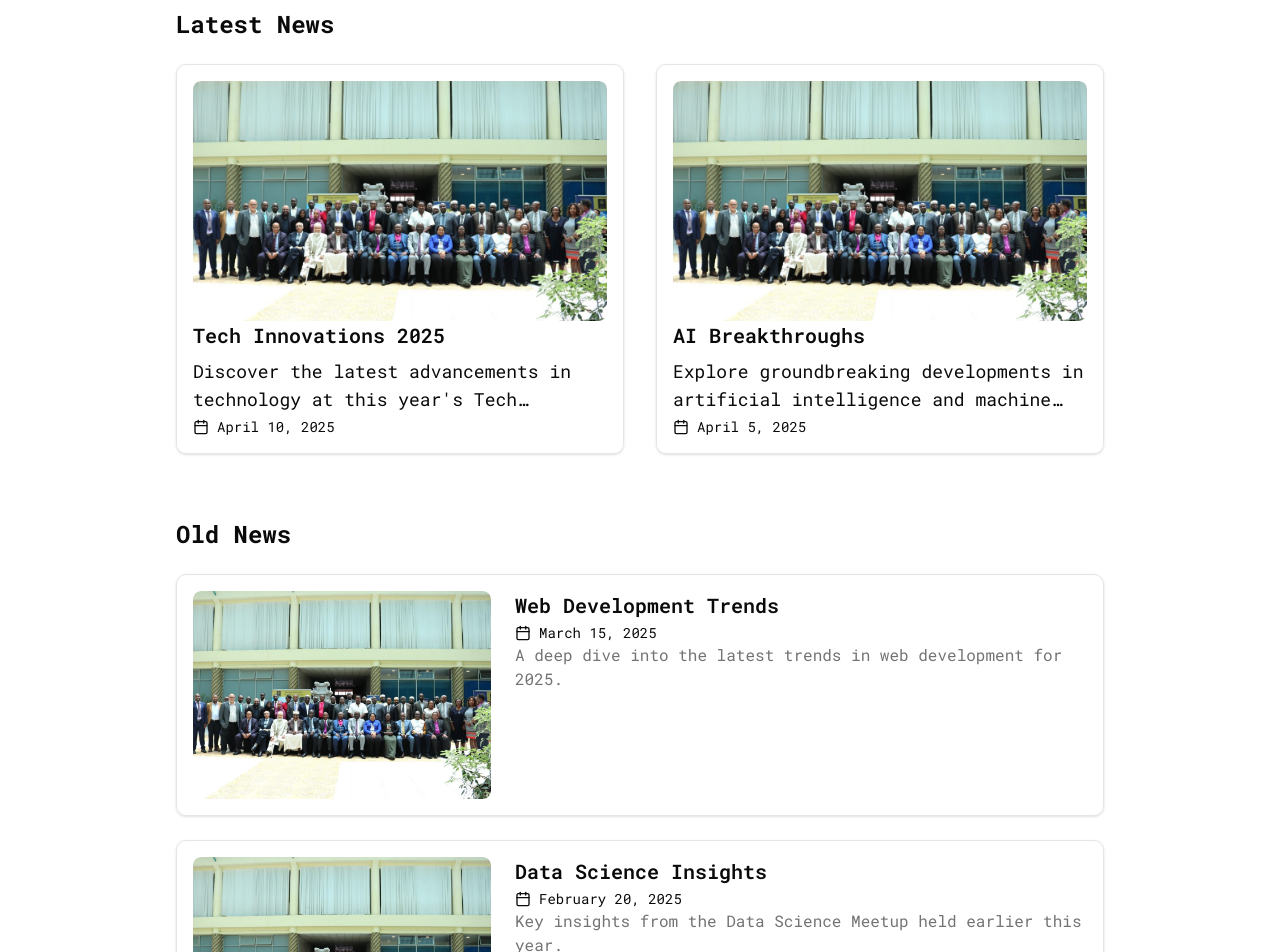
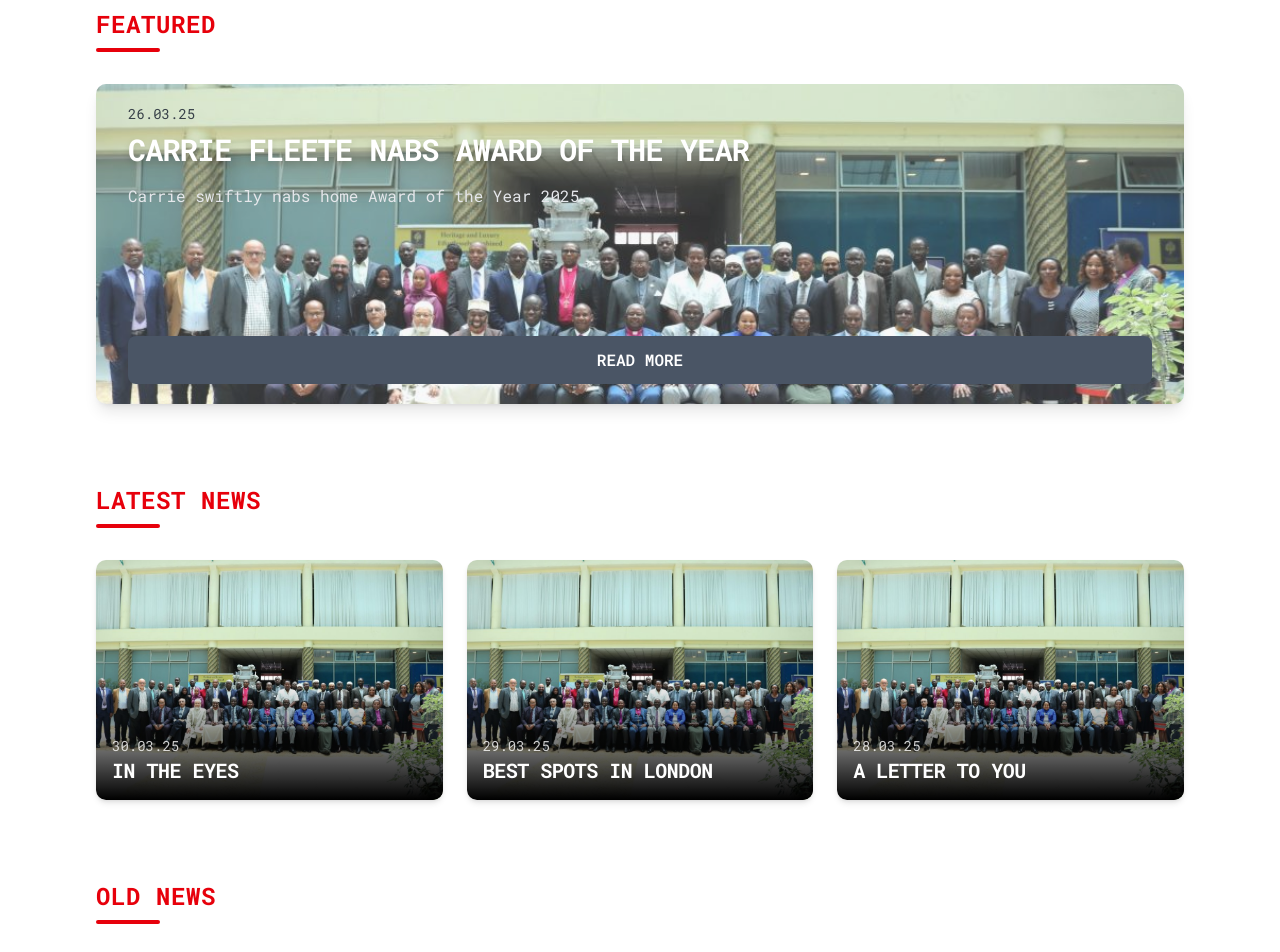
Before and after one commit to JirehGroup/orc, a Next.js app: page /news in a window 1280 px wide. Shown: the part 120-1072 px from the top of the page. Built offline with nearby package versions, Linux system fonts and the light colour scheme.

Commit message:
update news and event

```diff
--- a/src/app/news/page.tsx
+++ b/src/app/news/page.tsx
@@ -1,114 +1,194 @@
 "use client";
 
-import React from "react";
-import Image from "next/image";
+    import React, { useState } from "react";
     import Header from "@/components/common/Header";
     import Footer from "@/components/common/Footer";
-import { Calendar, MapPin } from "lucide-react";
+    import { X } from "lucide-react";
 
-const latestNews = [
+
+    type NewsItem = {
+      id: number;
+      date: string;
+      title: string;
+      content: string;
+      image: string;
+    };
+
+    const latestNews: NewsItem[] = [
       {
         id: 1,
-    date: "April 10, 2025",
-    title: "Tech Innovations 2025",
-    content: "Discover the latest advancements in technology at this year's Tech Innovations event.",
+        date: "30.03.25",
+        title: "IN THE EYES",
+        content: "Singapore's very own talent shares her view of the photography scene.",
         image: "/con.jpg",
       },
       {
         id: 2,
-    date: "April 5, 2025",
-    title: "AI Breakthroughs",
-    content: "Explore groundbreaking developments in artificial intelligence and machine learning.",
+        date: "29.03.25",
+        title: "BEST SPOTS IN LONDON",
+        content: "Where are the hidden gems? Showcase your lens' magic.",
+        image: "/con.jpg",
+      },
+      {
+        id: 3,
+        date: "28.03.25",
+        title: "A LETTER TO YOU",
+        content: "Letters are reflective; photos speak a thousand words.",
         image: "/con.jpg",
       },
     ];
 
-const oldNews = [
+    const featuredNews: NewsItem = {
+      id: 4,
+      date: "26.03.25",
+      title: "CARRIE FLEETE NABS AWARD OF THE YEAR",
+      content: "Carrie swiftly nabs home Award of the Year 2025.",
+      image: "/con.jpg",
+    };
+
+    const oldNews: NewsItem[] = [
       {
-    id: 1,
-    date: "March 15, 2025",
-    title: "Web Development Trends",
-    content: "A deep dive into the latest trends in web development for 2025.",
+        id: 5,
+        date: "29.03.25",
+        title: "CAMERON ALTON FT. ALL NEW CONVERSE COLLECTION",
+        content: "When a new Converse collection drops...",
         image: "/con.jpg",
       },
       {
-    id: 2,
-    date: "February 20, 2025",
-    title: "Data Science Insights",
-    content: "Key insights from the Data Science Meetup held earlier this year.",
+        id: 6,
+        date: "27.03.25",
+        title: "FAVOURITE WILDLIFE PHOTOGRAPHERS 2025",
+        content: "Wildlife animals aren't easy to snap...",
         image: "/con.jpg",
       },
     ];
 
     export default function NewsPage() {
+      const [selectedNews, setSelectedNews] = useState<NewsItem | null>(null);
+
+      const handleNewsClick = (news: NewsItem) => {
+        setSelectedNews(news);
+      };
+
+      const closePopup = () => {
+        setSelectedNews(null);
+      };
+
       return (
-    <div className="flex flex-col min-h-screen bg-background">
+        <div className="flex flex-col min-h-screen dark:bg-gray-900 text-gray-900 dark:text-gray-100">
           <Header />
 
-        <main className="flex-grow container mx-auto pt-32 pb-16 px-4 lg:px-44">
-        {/* Latest News Section */}
-        <section className="mb-16">
-          <h2 className="text-2xl font-bold mb-6">Latest News</h2>
-          <div className="grid grid-cols-1 md:grid-cols-2 gap-8">
-            {latestNews.map((news) => (
+          <main className="flex-grow container mx-auto pt-32 pb-20 px-6 lg:px-24 space-y-20">
+            {/* FEATURED */}
+            <section>
+              <h2 className="relative text-2xl font-extrabold text-red-600 dark:text-red-400 mb-8 pb-3 tracking-wide transition-all duration-300 hover:tracking-wider">
+                <span className="relative z-10">FEATURED</span>
+                <span className="absolute bottom-0 left-0 w-16 h-1 bg-red-600 dark:bg-red-400 rounded-full transform transition-all duration-300 group-hover:w-24"></span>
+              </h2>
+              <div className="relative bg-gray-200 dark:bg-gray-800 rounded-lg overflow-hidden shadow-lg">
+                <img
+                  src={featuredNews.image}
+                  alt={featuredNews.title}
+                  className="w-full h-80 object-cover opacity-80 transition-opacity duration-300 hover:opacity-90"
+                />
+                <div className="absolute inset-0 p-8 flex flex-col justify-center">
+                  <p className="text-sm mb-2 opacity-80">{featuredNews.date}</p>
+                  <h3 className="text-3xl font-extrabold mb-4 tracking-tight text-white drop-shadow-md transition-transform duration-300 hover:scale-105">
+                    {featuredNews.title}
+                  </h3>
+                  <p className="mb-32 max-w-lg text-gray-200">{featuredNews.content}</p>
+                  <button className="bg-gray-600 dark:bg-gray-700 text-white px-6 py-3 rounded-md font-semibold dark:hover:bg-red-600 hover:bg-red-600 transition transform hover:scale-105">
+                    READ MORE
+                  </button>
+                </div>
+              </div>
+            </section>
+
+            {/* LATEST NEWS */}
+            <section>
+              <h2 className="relative text-2xl font-extrabold text-red-600 dark:text-red-400 mb-8 pb-3 tracking-wide transition-all duration-300 hover:tracking-wider">
+                <span className="relative z-10">LATEST NEWS</span>
+                <span className="absolute bottom-0 left-0 w-16 h-1 bg-red-600 dark:bg-red-400 rounded-full transform transition-all duration-300 group-hover:w-24"></span>
+              </h2>
+              <div className="grid grid-cols-1 sm:grid-cols-2 lg:grid-cols-3 gap-6">
+                {latestNews.map((item) => (
                   <div
-                key={news.id}
-                className="p-4 border rounded-lg shadow-sm hover:shadow-md transition"
+                    key={item.id}
+                    className="relative group cursor-pointer rounded-lg overflow-hidden shadow-md"
+                    onClick={() => handleNewsClick(item)}
                   >
-                {/* Image */}
-                <div className="overflow-hidden rounded-md">
                     <img
-                      src={news.image}
-                      alt={news.title}
-                      className="w-full h-60 object-cover rounded-md transform transition duration-300 hover:scale-105"
+                      src={item.image}
+                      alt={item.title}
+                      className="w-full h-60 object-cover rounded-md transition-transform duration-300 group-hover:scale-110"
                     />
+                    <div className="absolute inset-0 bg-gradient-to-t from-black via-transparent to-transparent rounded-md" />
+                    <div className="absolute bottom-4 left-4 right-4 text-white z-10">
+                      <p className="text-sm opacity-80">{item.date}</p>
+                      <h3 className="font-extrabold text-xl tracking-tight transition-transform duration-300 group-hover:translate-y-[-4px]">
+                        {item.title}
+                      </h3>
                     </div>
-
-                {/* Title and Content */}
-                <h3 className="text-xl font-semibold mb-2">{news.title}</h3>
-                <p className="text-lg line-clamp-2">{news.content}</p>
-                <p className="flex items-center text-sm mt-1">
-                <Calendar className="w-4 h-4 mr-2" />
-                {news.date}
-                </p>
                   </div>
                 ))}
               </div>
             </section>
 
-        {/* Old News Section */}
-        <section className="mb-16">
-          <h2 className="text-2xl font-bold mb-6">Old News</h2>
-          <div className="space-y-6">
-            {oldNews.map((news) => (
+            {/* OLD NEWS */}
+            <section>
+              <h2 className="relative text-2xl font-extrabold text-red-600 dark:text-red-400 mb-8 pb-3 tracking-wide transition-all duration-300 hover:tracking-wider">
+                <span className="relative z-10">OLD NEWS</span>
+                <span className="absolute bottom-0 left-0 w-16 h-1 bg-red-600 dark:bg-red-400 rounded-full transform transition-all duration-300 group-hover:w-24"></span>
+              </h2>
+              <div className="grid grid-cols-1 sm:grid-cols-2 gap-6">
+                {oldNews.map((item) => (
                   <div
-                key={news.id}
-                className="flex flex-col md:flex-row items-start p-4 border rounded-lg shadow-sm hover:shadow-md transition"
+                    key={item.id}
+                    className="bg-gray-200 dark:bg-gray-800 rounded-lg overflow-hidden hover:bg-gray-300 dark:hover:bg-gray-700 transition p-4 flex flex-col sm:flex-row gap-4 shadow-md"
                   >
-                {/* Image */}
-                <div className="overflow-hidden rounded-md w-full md:w-1/3 mb-4 md:mb-0 md:mr-6">
                     <img
-                    src={news.image}
-                    alt={news.title}
-                    className="w-full h-52 object-cover rounded-md transform transition duration-300 hover:scale-105"
+                      src={item.image}
+                      alt={item.title}
+                      className="w-full sm:w-1/3 h-36 object-cover rounded-md"
                     />
-                </div>
-
-                {/* Title and Content */}
                     <div className="flex-1">
-                <h3 className="text-xl font-semibold">{news.title}</h3>
-                <p className="flex items-center text-sm mt-1">
-                <Calendar className="w-4 h-4 mr-2" />
-                {news.date}
-                </p>
-                <p className="text-muted-foreground line-clamp-2">{news.content}</p>
+                      <p className="text-sm opacity-70 mb-1">{item.date}</p>
+                      <h3 className="text-lg font-semibold tracking-tight transition-colors duration-300 hover:text-red-600 dark:hover:text-red-400">
+                        {item.title}
+                      </h3>
+                      <p className="text-sm opacity-80">{item.content}</p>
                     </div>
                   </div>
                 ))}
               </div>
             </section>
           </main>
+
           <Footer />
+
+          {/* Popup Modal */}
+          {selectedNews && (
+            <div className="fixed inset-0 bg-black/50 flex items-center justify-center p-4 z-50">
+              <div className="bg-white dark:bg-gray-800 rounded-lg shadow-xl p-6 w-full max-w-lg relative transform transition-all duration-300 scale-100">
+                <button
+                  onClick={closePopup}
+                  className="absolute top-2 right-2 text-gray-500 dark:text-gray-300 hover:text-gray-800 dark:hover:text-gray-100 transition-transform duration-300 hover:scale-110"
+                >
+                  <X className="w-6 h-6" />
+                </button>
+                <img
+                  src={selectedNews.image}
+                  alt={selectedNews.title}
+                  className="w-full h-60 object-cover rounded-md mb-4"
+                />
+                <p className="text-sm opacity-70 mb-2">{selectedNews.date}</p>
+                <h3 className="text-2xl font-extrabold mb-4 tracking-tight text-gray-900 dark:text-gray-100">
+                  {selectedNews.title}
+                </h3>
+                <p className="text-gray-700 dark:text-gray-300">{selectedNews.content}</p>
+              </div>
+            </div>
+          )}
         </div>
       );
     }
```
Also changed, not shown: src/app/events/page.tsx (+49 -32 lines), public/hand.jpg (added). Lines whose indentation alone changed are shown as unchanged.
